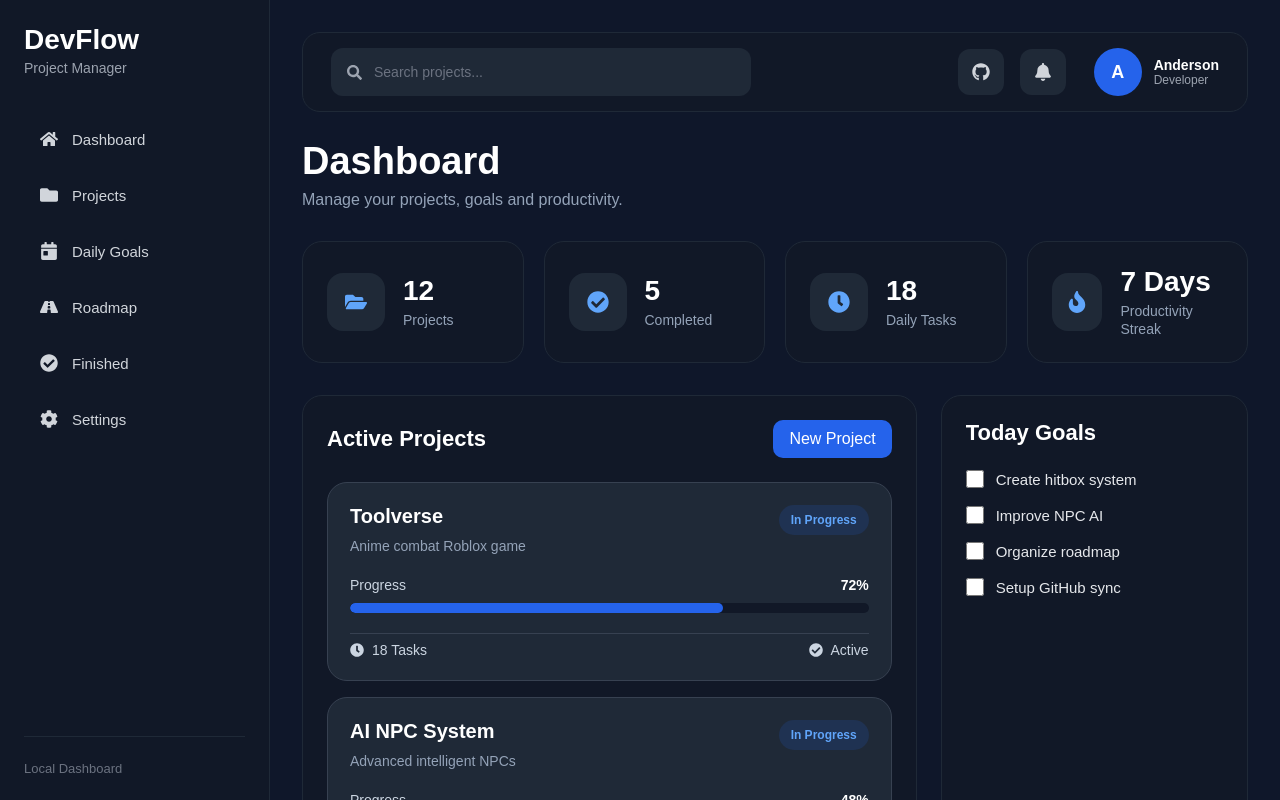
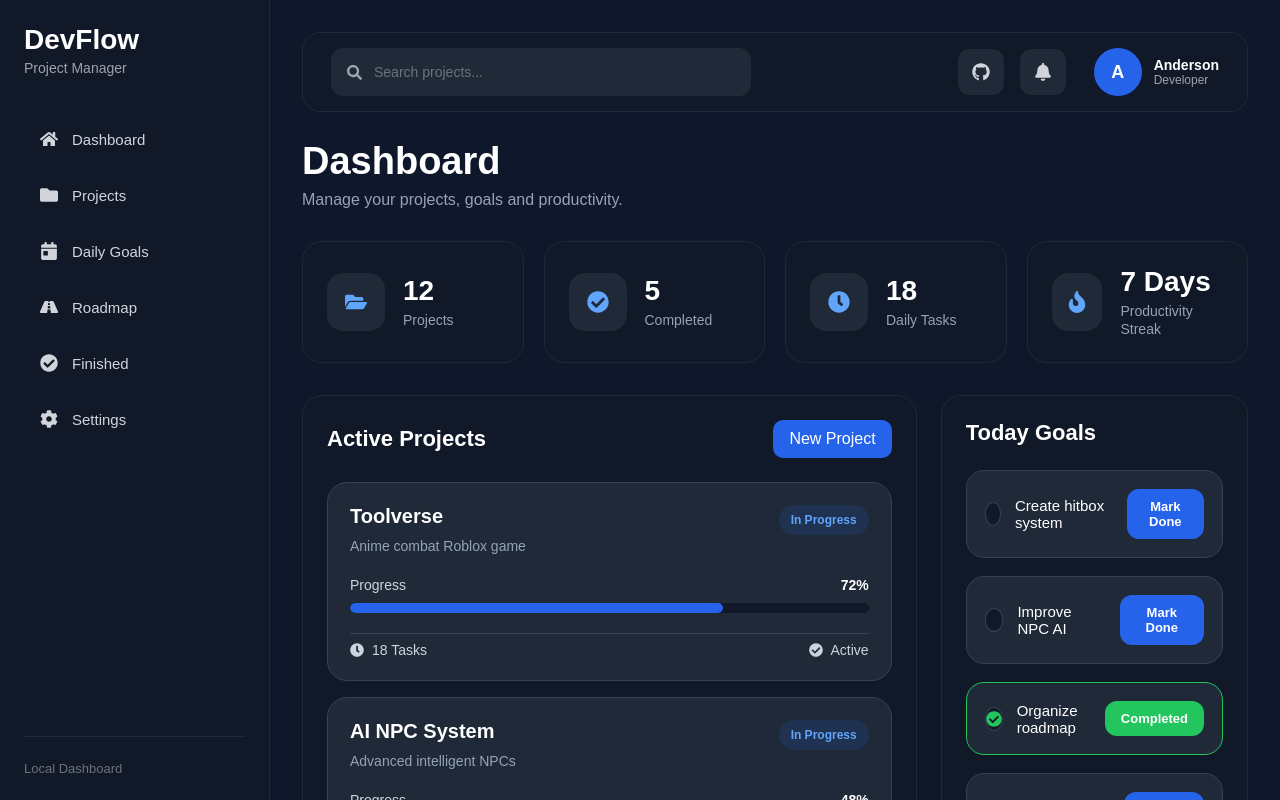
Before and after one commit to AndersonF-Dev/ai-project-manager, a Next.js app: page / in a window 1280 px wide. Shown: the top 800 px of the page. Built offline with nearby package versions, Linux system fonts and the light colour scheme.

Commit message:
feat: add daily goals and prisma project persistence
Added:
- Reusable DailyGoalCard component
- Prisma project persistence
- SQLite integration
- Create project API route
- Modal project saving system
- Dashboard goals improvements

```diff
--- /dev/null
+++ b/src/app/api/projects/route.ts
@@ -0,0 +1,48 @@
+import { prisma } from "@/lib/prisma"
+
+import { NextResponse } from "next/server"
+
+export async function POST(
+  request: Request
+) {
+  try {
+    const body =
+      await request.json()
+
+    const project =
+      await prisma.project.create({
+        data: {
+          title: body.title,
+          description:
+            body.description,
+
+          difficulty:
+            body.difficulty,
+
+          hoursPerDay:
+            Number(
+              body.hoursPerDay
+            ),
+        },
+      })
+
+    return NextResponse.json(
+      project,
+      {
+        status: 201,
+      }
+    )
+  } catch (error) {
+    console.log(error)
+
+    return NextResponse.json(
+      {
+        error:
+          "Failed to create project",
+      },
+      {
+        status: 500,
+      }
+    )
+  }
+}
--- a/src/app/page.tsx
+++ b/src/app/page.tsx
@@ -4,6 +4,7 @@ import { useState } from "react";
 import Navbar from "@/components/Navbar/Navbar";
 import ProjectCard from "@/components/ProjectCard/ProjectCard";
 import CreateProjectModal from "@/components/CreateProjectModal/CreateProjectModal";
+import DailyGoalCard from "@/components/DailyGoalCard/DailyGoalCard";
 
 import styles from "./page.module.css";
 
@@ -121,29 +122,13 @@ export default function HomePage() {
           </div>
 
           <div className={styles.goalList}>
-            <label className={styles.goalItem}>
-              <input type="checkbox" />
+            <DailyGoalCard title="Create hitbox system" />
 
-              <span>Create hitbox system</span>
-            </label>
+            <DailyGoalCard title="Improve NPC AI" />
 
-            <label className={styles.goalItem}>
-              <input type="checkbox" />
+            <DailyGoalCard title="Organize roadmap" completed />
 
-              <span>Improve NPC AI</span>
-            </label>
-
-            <label className={styles.goalItem}>
-              <input type="checkbox" />
-
-              <span>Organize roadmap</span>
-            </label>
-
-            <label className={styles.goalItem}>
-              <input type="checkbox" />
-
-              <span>Setup GitHub sync</span>
-            </label>
+            <DailyGoalCard title="Setup GitHub sync" />
           </div>
         </div>
       </div>
--- a/src/components/CreateProjectModal/CreateProjectModal.tsx
+++ b/src/components/CreateProjectModal/CreateProjectModal.tsx
@@ -27,15 +27,43 @@ export default function CreateProjectModal({
     return null
   }
 
-  function HandleCreateProject() {
-    console.log({
-      title,
-      description,
-      hoursPerDay,
-      difficulty,
-    })
+  async function HandleCreateProject() {
+    try {
+  const response =
+    await fetch(
+      "/api/projects",
+      {
+        method: "POST",
 
-    onClose()
+        headers: {
+          "Content-Type":
+            "application/json",
+        },
+
+        body: JSON.stringify({
+          title,
+          description,
+          hoursPerDay,
+          difficulty,
+        }),
+      }
+    )
+
+  if (!response.ok) {
+    throw new Error(
+      "Failed to create project"
+    )
+  }
+
+  onClose()
+
+  setTitle("")
+  setDescription("")
+  setHoursPerDay("")
+  setDifficulty("Medium")
+} catch (error) {
+  console.log(error)
+}
   }
 
   return (
--- /dev/null
+++ b/src/components/DailyGoalCard/DailyGoalCard.module.css
@@ -0,0 +1,91 @@
+.card {
+  width: 100%;
+
+  display: flex;
+  align-items: center;
+  justify-content: space-between;
+
+  gap: 20px;
+
+  padding: 18px;
+
+  border-radius: 18px;
+
+  background: #1f2937;
+
+  border: 1px solid #374151;
+
+  transition:
+    border 0.2s ease,
+    transform 0.2s ease;
+}
+
+.card:hover {
+  transform: translateY(-2px);
+
+  border-color: #2563eb;
+}
+
+.left {
+  display: flex;
+  align-items: center;
+  gap: 14px;
+}
+
+.checkbox {
+  width: 24px;
+  height: 24px;
+
+  border-radius: 50%;
+
+  display: flex;
+  align-items: center;
+  justify-content: center;
+
+  background: #111827;
+
+  color: #22c55e;
+
+  border: 1px solid #374151;
+}
+
+.left span {
+  color: white;
+
+  font-size: 15px;
+}
+
+.button {
+  border: none;
+
+  padding: 10px 16px;
+
+  border-radius: 12px;
+
+  background: #2563eb;
+
+  color: white;
+
+  font-size: 13px;
+  font-weight: 600;
+
+  cursor: pointer;
+
+  transition:
+    background 0.2s ease,
+    transform 0.2s ease;
+}
+
+.button:hover {
+  background: #3b82f6;
+
+  transform: translateY(-1px);
+}
+
+.completed {
+  border-color: #22c55e;
+}
+
+.completed .button {
+  background: #22c55e;
+}
--- /dev/null
+++ b/src/components/DailyGoalCard/DailyGoalCard.tsx
@@ -0,0 +1,43 @@
+"use client"
+
+import styles from "./DailyGoalCard.module.css"
+
+import {
+  FaCheckCircle,
+} from "react-icons/fa"
+
+interface DailyGoalCardProps {
+  title: string
+  completed?: boolean
+}
+
+export default function DailyGoalCard({
+  title,
+  completed = false,
+}: DailyGoalCardProps) {
+  return (
+    <div
+      className={`${styles.card} ${
+        completed
+          ? styles.completed
+          : ""
+      }`}
+    >
+      <div className={styles.left}>
+        <div className={styles.checkbox}>
+          {completed && (
+            <FaCheckCircle />
+          )}
+        </div>
+
+        <span>{title}</span>
+      </div>
+
+      <button className={styles.button}>
+        {completed
+          ? "Completed"
+          : "Mark Done"}
+      </button>
+    </div>
+  )
+}
```
Also changed, not shown: 2 other files (tests, documents, lock files or other folders).
